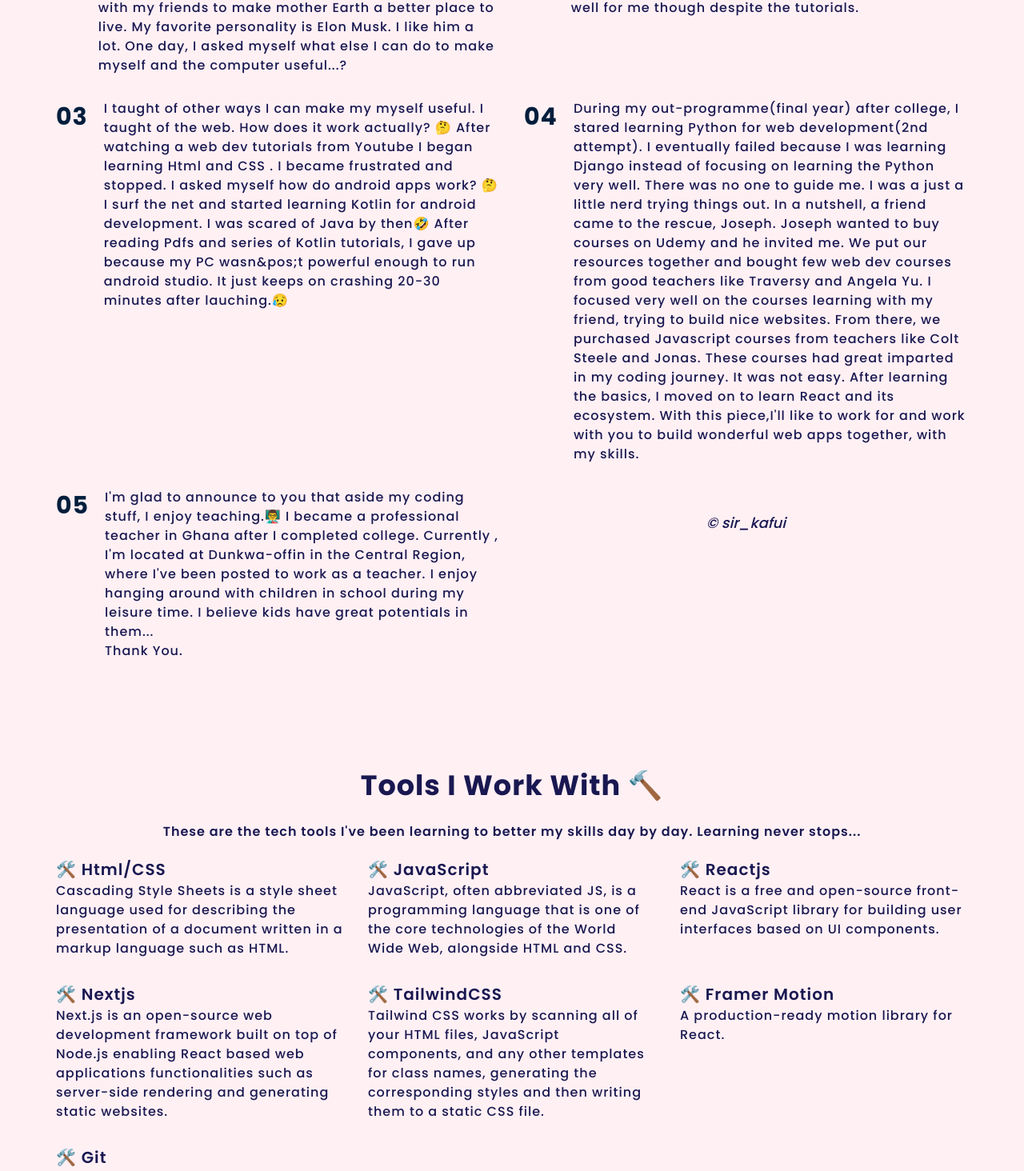
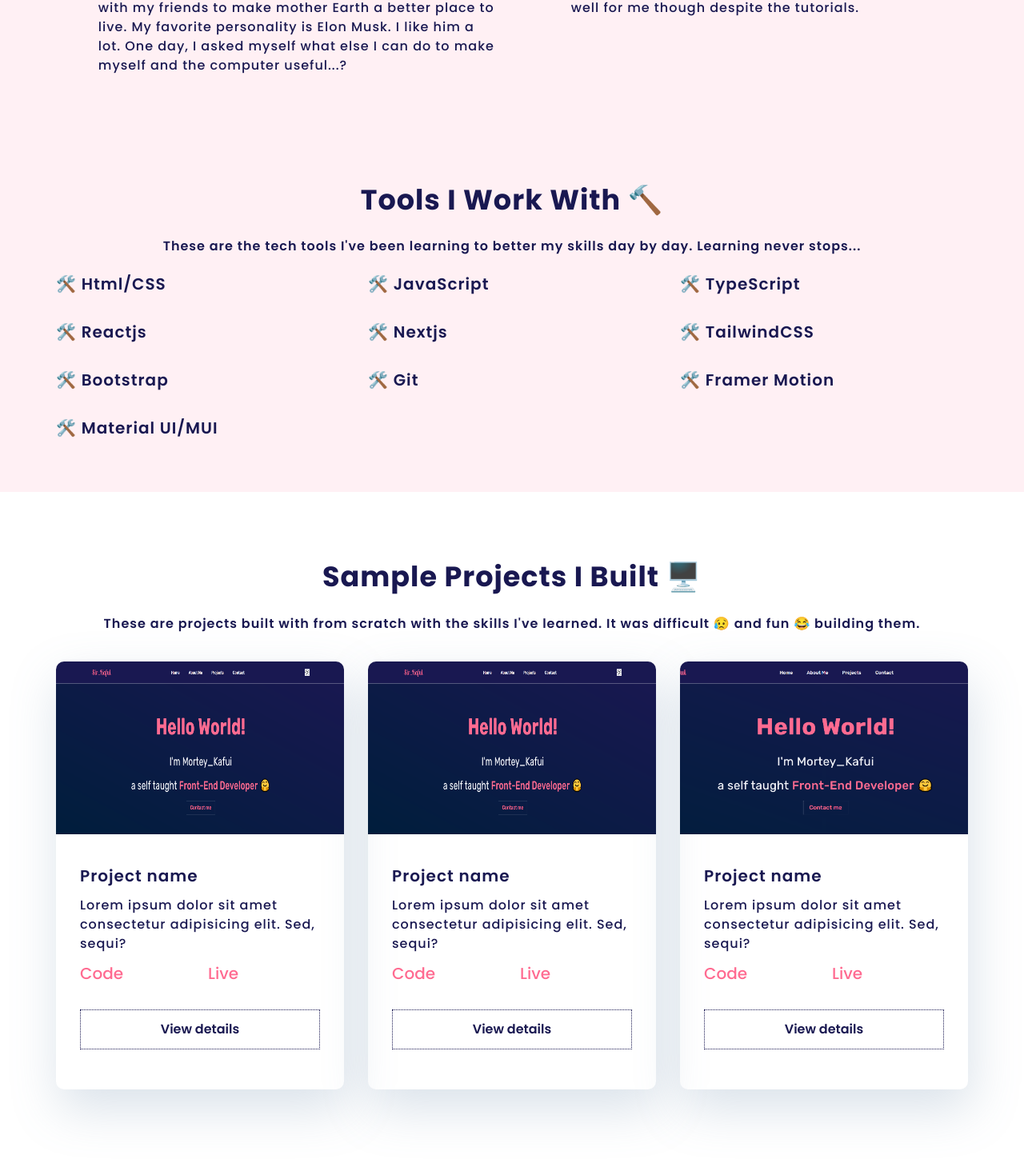
Before and after one commit to MorteyKafui/sir-kafui-portfolio, a Next.js app: page / in a window 1280 px wide. Shown: the part 1019-2483 px from the top of the page at 80% size. Built offline with nearby package versions, Linux system fonts and the light colour scheme; some icons are missing; a web font is replaced by a local one.

Commit message:
remove stuffs

```diff
--- a/components/About/About.jsx
+++ b/components/About/About.jsx
@@ -33,47 +33,6 @@ const About = () => {
             Things were not working out well for me though despite the
             tutorials.
           </p>
-          <p className={styles.text}>
-            <span className={styles.num}>03</span>I taught of other ways I can
-            make my myself useful. I taught of the web. How does it work
-            actually? 🤔 After watching a web dev tutorials from Youtube I began
-            learning Html and CSS . I became frustrated and stopped. I asked
-            myself how do android apps work? 🤔 I surf the net and started
-            learning Kotlin for android development. I was scared of Java by
-            then🤣 After reading Pdfs and series of Kotlin tutorials, I gave up
-            because my PC wasn&pos;t powerful enough to run android studio. It
-            just keeps on crashing 20-30 minutes after lauching.😥
-          </p>
-          <p className={styles.text}>
-            <span className={styles.num}>04</span>
-            During my out-programme(final year) after college, I stared learning
-            Python for web development(2nd attempt). I eventually failed because
-            I was learning Django instead of focusing on learning the Python
-            very well. There was no one to guide me. I was a just a little nerd
-            trying things out. In a nutshell, a friend came to the rescue,
-            Joseph. Joseph wanted to buy courses on Udemy and he invited me. We
-            put our resources together and bought few web dev courses from good
-            teachers like Traversy and Angela Yu. I focused very well on the
-            courses learning with my friend, trying to build nice websites. From
-            there, we purchased Javascript courses from teachers like Colt
-            Steele and Jonas. These courses had great imparted in my coding
-            journey. It was not easy. After learning the basics, I moved on to
-            learn React and its ecosystem. With this piece,I&apos;ll like to
-            work for and work with you to build wonderful web apps together,
-            with my skills.
-          </p>
-          <p className={styles.text}>
-            <span className={styles.num}>05</span>
-            I&apos;m glad to announce to you that aside my coding stuff, I enjoy
-            teaching.👨‍🏫 I became a professional teacher in Ghana after I
-            completed college. Currently , I&apos;m located at Dunkwa-offin in
-            the Central Region, where I&apos;ve been posted to work as a
-            teacher. I enjoy hanging around with children in school during my
-            leisure time. I believe kids have great potentials in them...
-            <br />
-            Thank You.
-          </p>
-          <em>&copy; sir_kafui</em>
         </div>
       </div>
     </section>
--- a/components/About/About.module.css
+++ b/components/About/About.module.css
@@ -24,11 +24,6 @@
   font-weight: 700;
 }
 
-.aboutMe em {
-  text-align: center;
-  margin-top: 3rem;
-}
-
 @media screen and (max-width: 34em) {
   .aboutMe {
     grid-template-columns: 1fr;
--- a/components/Footer/Footer.jsx
+++ b/components/Footer/Footer.jsx
@@ -5,7 +5,7 @@ const Footer = () => {
     <footer id='footer' className={styles.footer}>
       <div className={styles.footerContainer}>
         <h4>✨little_coder ✨</h4>
-        <p>Ready to build with and for you 🔥</p>
+        <p>Made with 💖 by Kafui, 🔥</p>
         <p>
           &copy; {new Date().getFullYear()}{' '}
           <span>Everything is permissible! 💡</span>{' '}
--- a/components/ProjectSection/Projects.module.css
+++ b/components/ProjectSection/Projects.module.css
@@ -14,7 +14,7 @@
 }
 
 .cards .card {
-  box-shadow: 0 10px 10px rgba(0, 0, 0, 0.2);
+  box-shadow: 4px 24px 60px rgb(109, 141, 173, 0.25);
   border-radius: 10px;
   overflow: hidden;
   margin-bottom: 2rem;
--- a/components/Skills/Skills.jsx
+++ b/components/Skills/Skills.jsx
@@ -13,61 +13,42 @@ const Skills = () => {
           <div className='tool-1'>
             {/* icon */}
             <h3>🛠️ Html/CSS</h3>
-            <p>
-              Cascading Style Sheets is a style sheet language used for
-              describing the presentation of a document written in a markup
-              language such as HTML.
-            </p>
           </div>
           <div className='tool-2'>
             {/* icon */}
             <h3>🛠️ JavaScript</h3>
-            <p>
-              JavaScript, often abbreviated JS, is a programming language that
-              is one of the core technologies of the World Wide Web, alongside
-              HTML and CSS.
-            </p>
+          </div>
+          <div className='tool-2'>
+            {/* icon */}
+            <h3>🛠️ TypeScript</h3>
           </div>
           <div className='tool-3'>
             {/* icon */}
             <h3>🛠️ Reactjs</h3>
-            <p>
-              React is a free and open-source front-end JavaScript library for
-              building user interfaces based on UI components.
-            </p>
           </div>
           <div className='tool-4'>
             {/* icon */}
             <h3>🛠️ Nextjs</h3>
-            <p>
-              Next.js is an open-source web development framework built on top
-              of Node.js enabling React based web applications functionalities
-              such as server-side rendering and generating static websites.
-            </p>
           </div>
           <div className='tool-5'>
             {/* icon */}
             <h3>🛠️ TailwindCSS</h3>
-            <p>
-              Tailwind CSS works by scanning all of your HTML files, JavaScript
-              components, and any other templates for class names, generating
-              the corresponding styles and then writing them to a static CSS
-              file.
-            </p>
+          </div>
+          <div className='tool-5'>
+            {/* icon */}
+            <h3>🛠️ Bootstrap</h3>
+          </div>
+          <div className='tool-7'>
+            {/* icon */}
+            <h3>🛠️ Git</h3>
           </div>
           <div className='tool-6'>
             {/* icon */}
             <h3>🛠️ Framer Motion</h3>
-            <p>A production-ready motion library for React.</p>
           </div>
-          <div className='tool-7'>
+          <div className='tool-6'>
             {/* icon */}
-            <h3>🛠️ Git</h3>
-            <p>
-              Git is a free and open source distributed version control system
-              designed to handle everything from small to very large projects
-              with speed and efficiency.
-            </p>
+            <h3>🛠️ Material UI/MUI</h3>
           </div>
         </div>
       </div>
```
